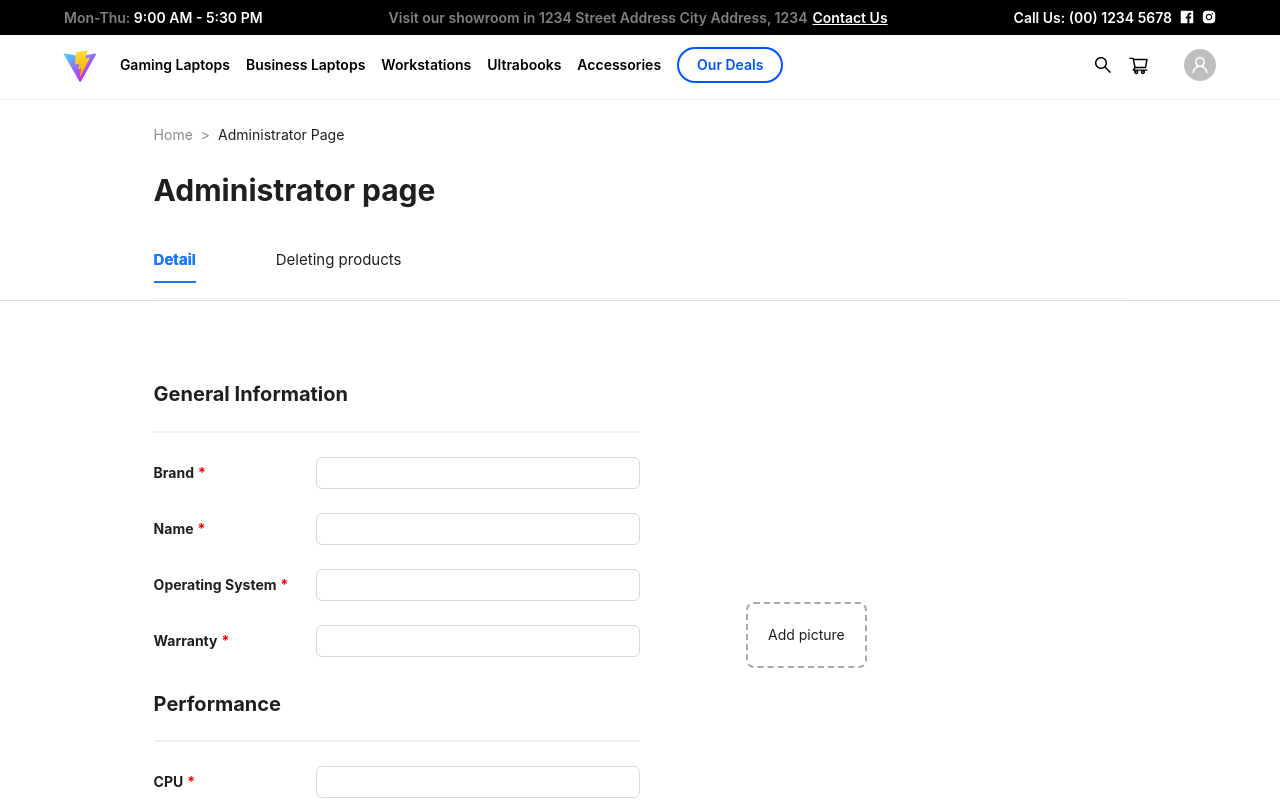
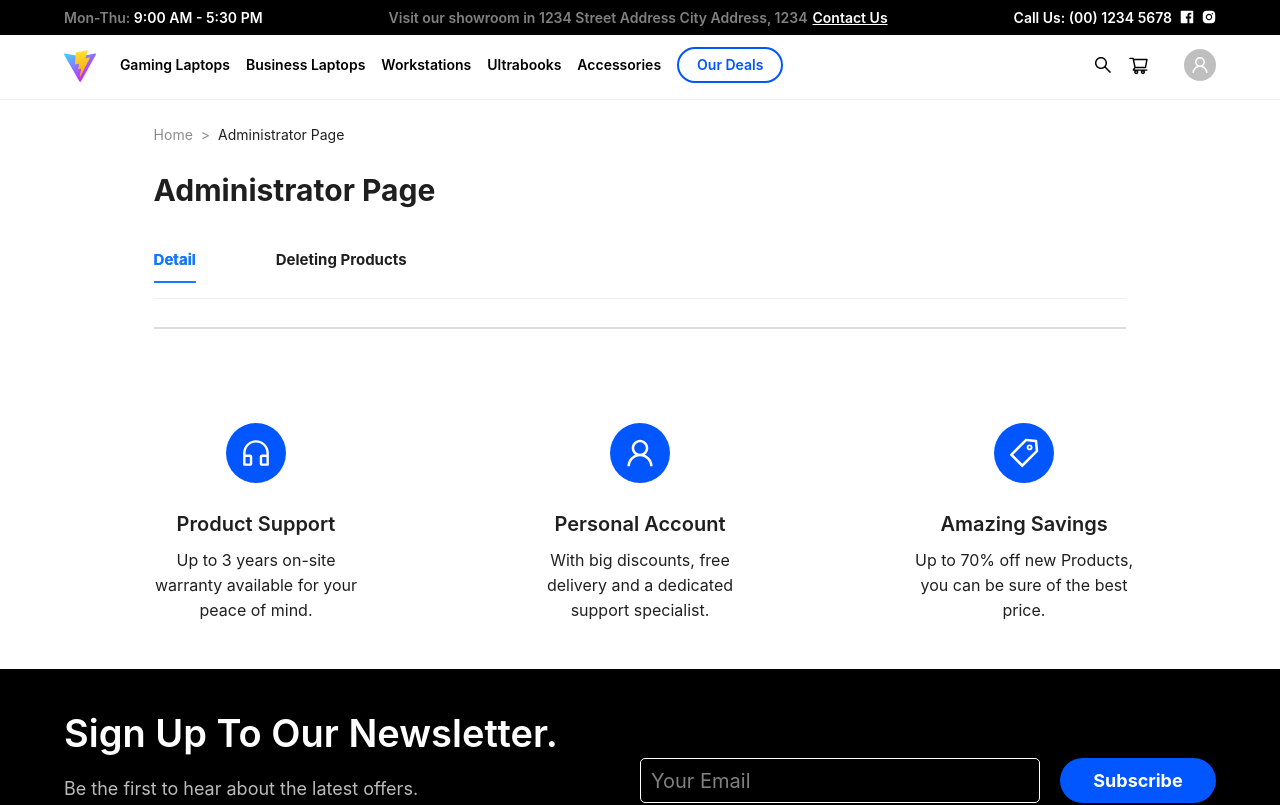
Before and after one commit to auphong2707/itse-laptopshop-management-web-application, a React (Vite) app in the folder frontend/: page /admin in a window 1280 px wide. Shown: the top 805 px of the page. Built offline with nearby package versions, Linux system fonts and the light colour scheme.

Commit message:
Update AdministratorPage.jsx

```diff
--- a/frontend/src/pages/AdministratorPage.jsx
+++ b/frontend/src/pages/AdministratorPage.jsx
@@ -1,7 +1,7 @@
 import React, { useState, useEffect } from "react";
 import { Swiper, SwiperSlide } from 'swiper/react';
 import { Navigation } from 'swiper/modules';
-import { useParams } from "react-router-dom";
+import { Outlet, useLocation, useNavigate, useParams } from "react-router-dom";
 import 'swiper/css';
 import axios from "axios";
 import { Form, Input, InputNumber, Button, Layout, Typography, Breadcrumb, Tabs } from "antd";
@@ -361,10 +361,10 @@ const Detail = () => {
 	);
 };
 
-
 const DeletingProducts = () => {
 	const [query, setQuery] = useState("");
 	const [products, setProducts] = useState([]);
+	const navigate = useNavigate();
 
 	const handleSearch = async (e) => {
 		const searchQuery = e.target.value;
@@ -384,6 +384,10 @@ const DeletingProducts = () => {
 		  console.error("Error searching for products:", error);
 		  setProducts([]); // Clear results on error
 		}
+	  };
+
+	  const handleEdit = (productId) => {
+		navigate(`/admin/detail/${productId}`);
 	};
 
 	  return (
@@ -474,6 +478,7 @@ const DeletingProducts = () => {
 					justifyContent: "center",
 					transition: "background-color 0.3s, transform 0.3s",
 				  }}
+				  onClick={() => handleEdit(product.id)}
 				  onMouseEnter={(e) => {
 					e.currentTarget.style.backgroundColor = "#ddd";
 					e.currentTarget.style.transform = "scale(1.1)";
@@ -494,8 +499,20 @@ const DeletingProducts = () => {
 	  );
 	};
 
-const AdminTabs = ({ tabLabels, tabContents }) => {
-	const [activeTab, setActiveTab] = useState("0");
+const AdminTabs = () => {
+	const navigate = useNavigate();
+	const location = useLocation();
+
+	const getActiveKey = () => {
+		if (location.pathname.includes("/admin/detail")) return "0";
+		if (location.pathname.includes("/admin/delete")) return "1";
+		return "0"; // Default to "Detail"
+	};
+
+	const handleTabChange = (key) => {
+		if (key === "0") navigate("/admin/detail");
+		if (key === "1") navigate("/admin/delete");
+	};
 
 	return (
 		<div style={{
@@ -507,37 +524,21 @@ const AdminTabs = ({ tabLabels, tabContents }) => {
 			borderBottom: "2px solid #ddd"
 		}}>
 			<Tabs
-				activeKey={activeTab}
-				onChange={(key) => setActiveTab(key)}
+				activeKey={getActiveKey()}
+				onChange={handleTabChange}
 				tabBarGutter={80}
-				tabBarStyle={{borderBottom: "none", paddingBottom: "1rem" }}
+				tabBarStyle={{ borderBottom: "none", paddingBottom: "1rem" }}
 				style={{ width: "100%" }}
 			>
-				{tabLabels.map((label, index) => (
-					<Tabs.TabPane
-						key={index.toString()}
-						tab={<span style={{fontWeight: activeTab === index.toString() ? "bold" : "normal" }}>{label}</span>}
-					>
-						{tabContents[index]}
-					</Tabs.TabPane>
-				))}
+				<Tabs.TabPane key="0" tab="Detail" />
+				<Tabs.TabPane key="1" tab="Deleting Products" />
 			</Tabs>
-
-			<div style={{
-				position: "absolute",
-				top: "300px",
-				left: "0",
-				width: "100vw",
-				height: "1px",
-				backgroundColor: "#ddd",
-				zIndex: "10",
-			}}></div>
 		</div>
 	);
 };
 
+
 const AdministratorPage = () => {
-
 	return (
 		<Layout>
 			<WebsiteHeader />
@@ -548,17 +549,13 @@ const AdministratorPage = () => {
 					<Breadcrumb.Item>Administrator Page</Breadcrumb.Item>
 				</Breadcrumb>
 
-        {/* Page title */}
-        <Title level={2} style={{ fontWeight: "bold" }}>Administrator page</Title>
+				<Title level={2} style={{ fontWeight: "bold" }}>Administrator Page</Title>
 
-        {/* Tabs Section */}
-        <AdminTabs
-				 tabLabels={["Detail", "Deleting products"]}
-				 tabContents = {[
-					Detail(),
-					DeletingProducts(),
-					]}
-				/>
+				{/* Tabs for Navigation */}
+				<AdminTabs />
+
+				{/* Outlet for Rendering Child Components */}
+				<Outlet />
 			</Content>
 
 			<WebsiteFooter />
@@ -566,5 +563,6 @@ const AdministratorPage = () => {
 	);
 };
 
+
 export default AdministratorPage;
 export { Detail, DeletingProducts };
```
Lines whose indentation alone changed are shown as unchanged.
